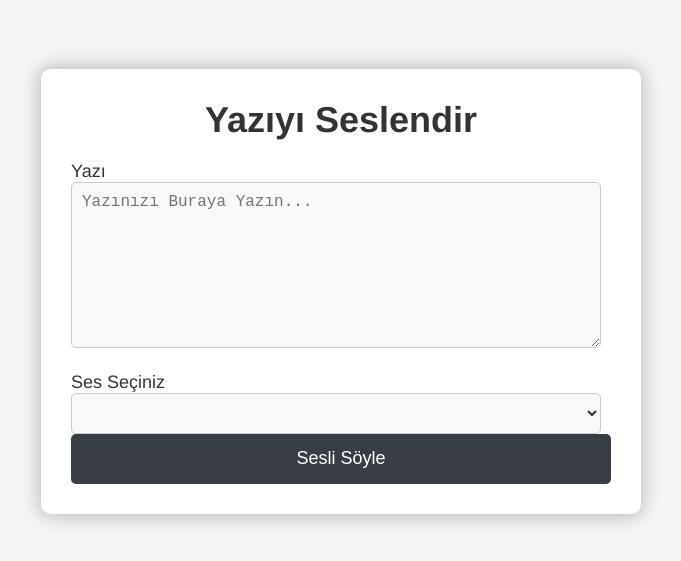
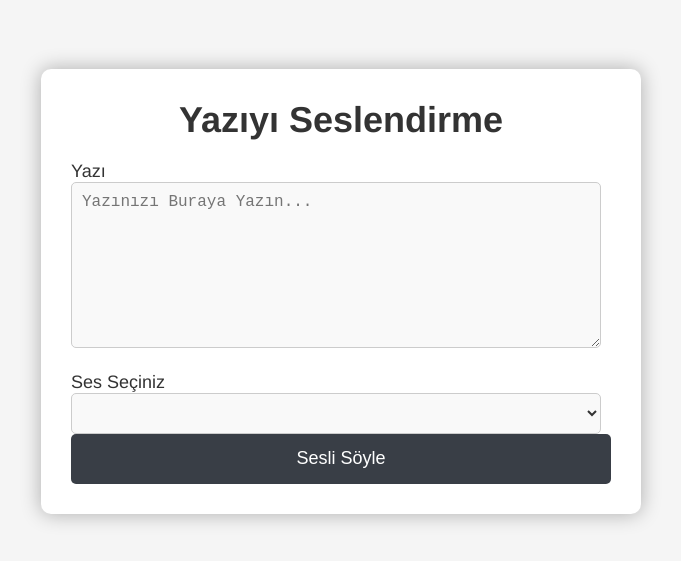
Before and after one commit to Berkayb0306/Yazi-Seslendirme, a plain HTML site: page index.html in a window 1280 px wide. Shown: the part 109-670 px from the top of the page, without its empty margins (299-980 px from the left). Drawn offline with Linux system fonts and the light colour scheme.

Commit message:
Update index.html

```diff
--- a/index.html
+++ b/index.html
@@ -9,7 +9,7 @@
 <body>
     <div class="container">
         <header>
-            <h1>Yazıyı Seslendir</h1>
+            <h1>Yazıyı Seslendirme</h1>
         </header>
         <div class="content">
             <form action="#">
```
